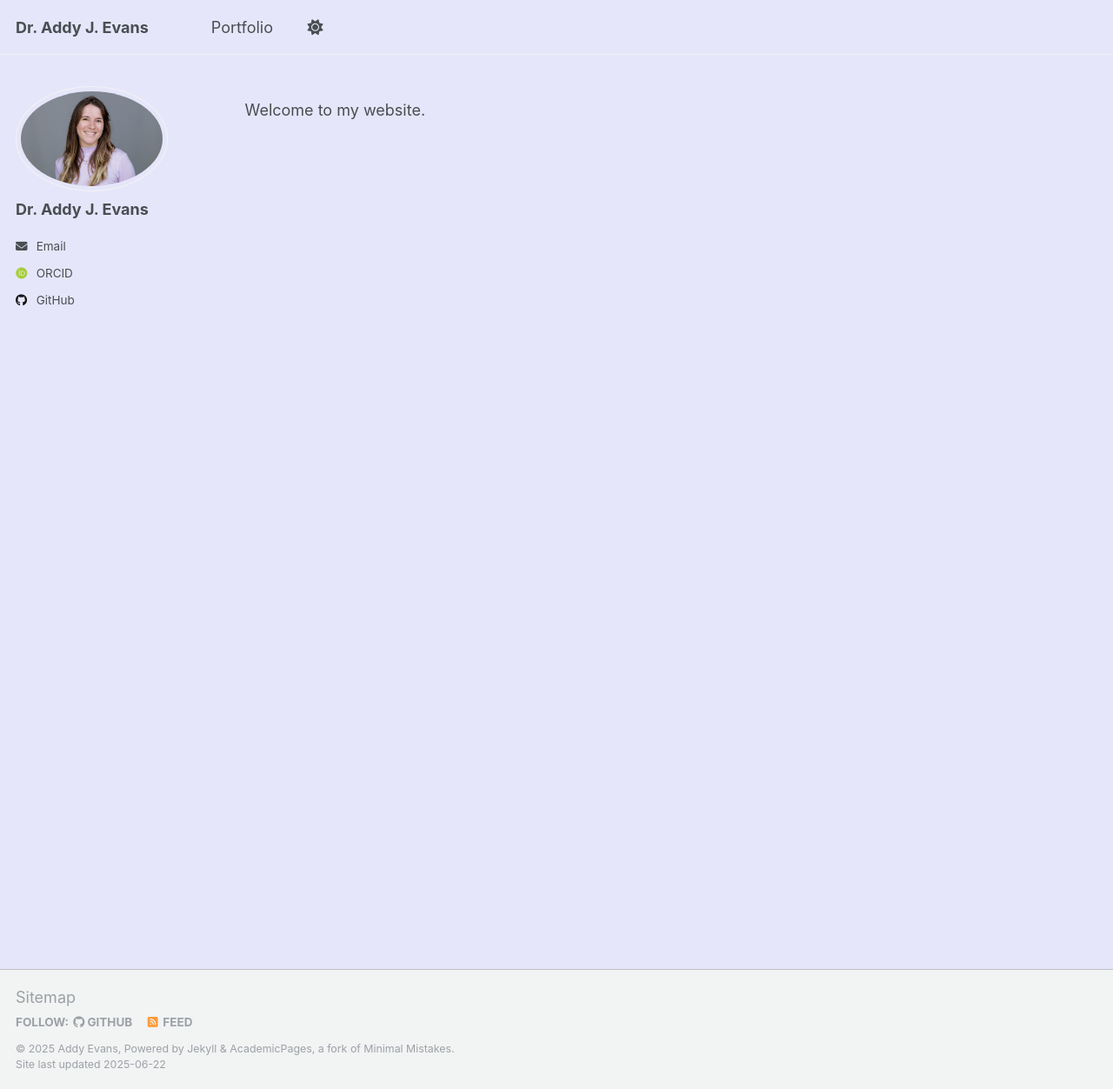
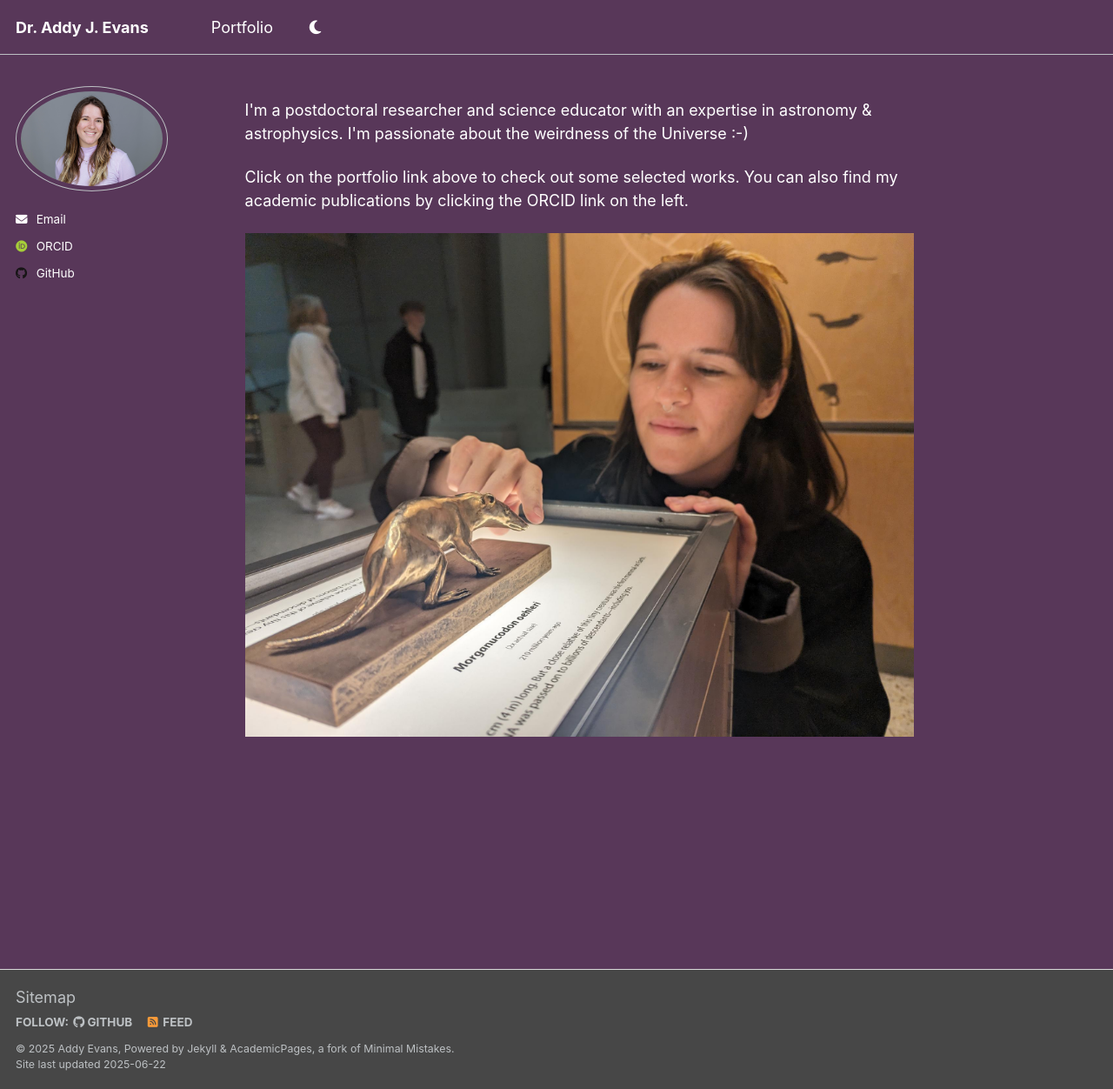
Before and after one commit to addyje/addyje.github.io, a Jekyll site: the page built from _pages/about.md, in a window 1280 px wide and 1252 px high. Shown: the whole window at 87% size. Built offline with Jekyll 4.4.1, drawn with Linux system fonts in a browser that asks for light colours; some web fonts are replaced.

Commit message:
update about

```diff
--- a/_config.yml
+++ b/_config.yml
@@ -8,7 +8,7 @@
 
 # Basic Site Settings
 locale                   : "en-US"
-site_theme               : "default"
+site_theme               : "dark"
 title                    : "Dr. Addy J. Evans"
 title_separator          : "-"
 name                     : &name "Addy Evans"
@@ -23,7 +23,7 @@ repository               : "academicpages/academicpages.github.io"
 author:
   # Biographic information
   avatar           : "headshot.JPG"
-  name             : "Dr. Addy J. Evans"
+  name             : # ""
   pronouns         : # example: "she/her"
   bio              : ""
   location         : #"Earth"
--- a/_pages/about.md
+++ b/_pages/about.md
@@ -7,4 +7,7 @@ redirect_from:
   - /about.html
 ---
 
-Welcome to my website.
+<p> I'm a postdoctoral researcher and science educator with an expertise in astronomy & astrophysics. I'm passionate about the weirdness of the Universe :-) </p>
+<p> Click on the portfolio link above to check out some selected works.
+You can also find my academic publications by clicking the ORCID link on the left.</p>
+<img src="/images/me_and_bobbymcgee.jpeg" alt = "Me and Bobby McGee">
```
Also changed, not shown: images/me_and_bobbymcgee.jpeg (added).
